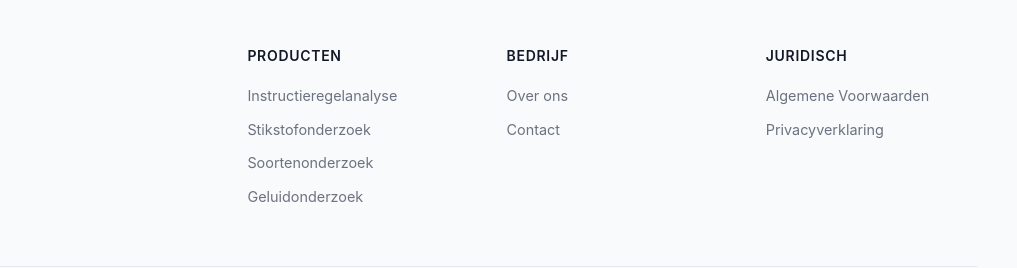
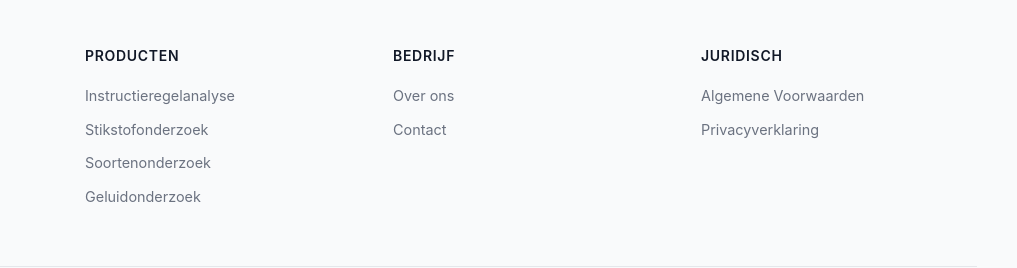
Before and after one commit to omgever/omgever.github.io, a website: page docs/index.html in a window 1280 px wide. Shown: the part 2583-2851 px from the top of the page, 263-1280 px from the left. Drawn offline with Linux system fonts and the light colour scheme.

Commit message:
Refactor footer grid layout for improved responsiveness

```diff
--- a/docs/css/styles.css
+++ b/docs/css/styles.css
@@ -653,8 +653,8 @@ a:hover {
 
 .footer-grid {
     display: grid;
-    grid-template-columns: 2fr 1fr 1fr 1fr;
-    gap: 3rem;
+    grid-template-columns: repeat(4, 1fr);
+    gap: 2rem;
     margin-bottom: 3rem;
 }
 
--- a/src/css/styles.css
+++ b/src/css/styles.css
@@ -653,8 +653,8 @@ a:hover {
 
 .footer-grid {
     display: grid;
-    grid-template-columns: 2fr 1fr 1fr 1fr;
-    gap: 3rem;
+    grid-template-columns: repeat(4, 1fr);
+    gap: 2rem;
     margin-bottom: 3rem;
 }
 
```
